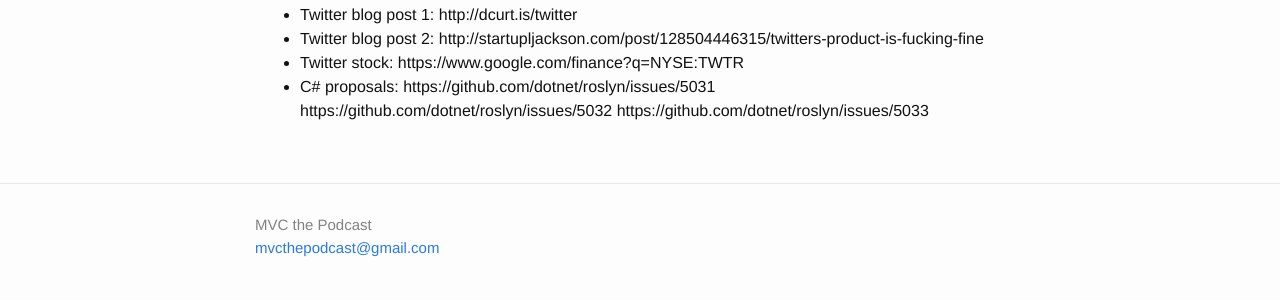
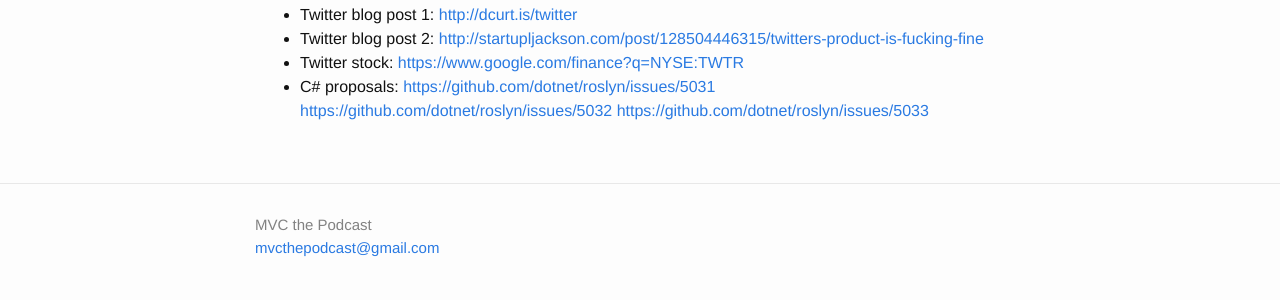
Before and after one commit to mvc-the-podcast/mvc-the-podcast.github.io, a Jekyll site: the page built from _posts/2015-09-12-episode-2-fixing-twitter-and-null-pointers.markdown, in a window 1280 px wide, cut to the strip 659-963 px from the top of the page. Shown: the top 300 px of the strip. Built offline with Jekyll 4.4.1, drawn with Linux system fonts in a browser that asks for light colours; some of the changed lines change nothing that is shown.

Commit message:
Update 2015-09-12-episode-2-fixing-twitter-and-null-pointers.markdown

```diff
--- a/_posts/2015-09-12-episode-2-fixing-twitter-and-null-pointers.markdown
+++ b/_posts/2015-09-12-episode-2-fixing-twitter-and-null-pointers.markdown
@@ -9,10 +9,10 @@
 
 <iframe width="100%" height="166" scrolling="no" frameborder="no" src="https://w.soundcloud.com/player/?url=https%3A//api.soundcloud.com/tracks/223607475&amp;color=ff5500&amp;auto_play=false&amp;hide_related=false&amp;show_comments=true&amp;show_user=true&amp;show_reposts=false"></iframe>
 
-- Twitter blog post 1: http://dcurt.is/twitter
-- Twitter blog post 2: http://startupljackson.com/post/128504446315/twitters-product-is-fucking-fine
-- Twitter stock: https://www.google.com/finance?q=NYSE:TWTR
+- Twitter blog post 1: <http://dcurt.is/twitter>
+- Twitter blog post 2: <http://startupljackson.com/post/128504446315/twitters-product-is-fucking-fine>
+- Twitter stock: <https://www.google.com/finance?q=NYSE:TWTR>
 - C# proposals:
-  https://github.com/dotnet/roslyn/issues/5031
-  https://github.com/dotnet/roslyn/issues/5032
-  https://github.com/dotnet/roslyn/issues/5033
+  <https://github.com/dotnet/roslyn/issues/5031>
+  <https://github.com/dotnet/roslyn/issues/5032>
+  <https://github.com/dotnet/roslyn/issues/5033>
```
